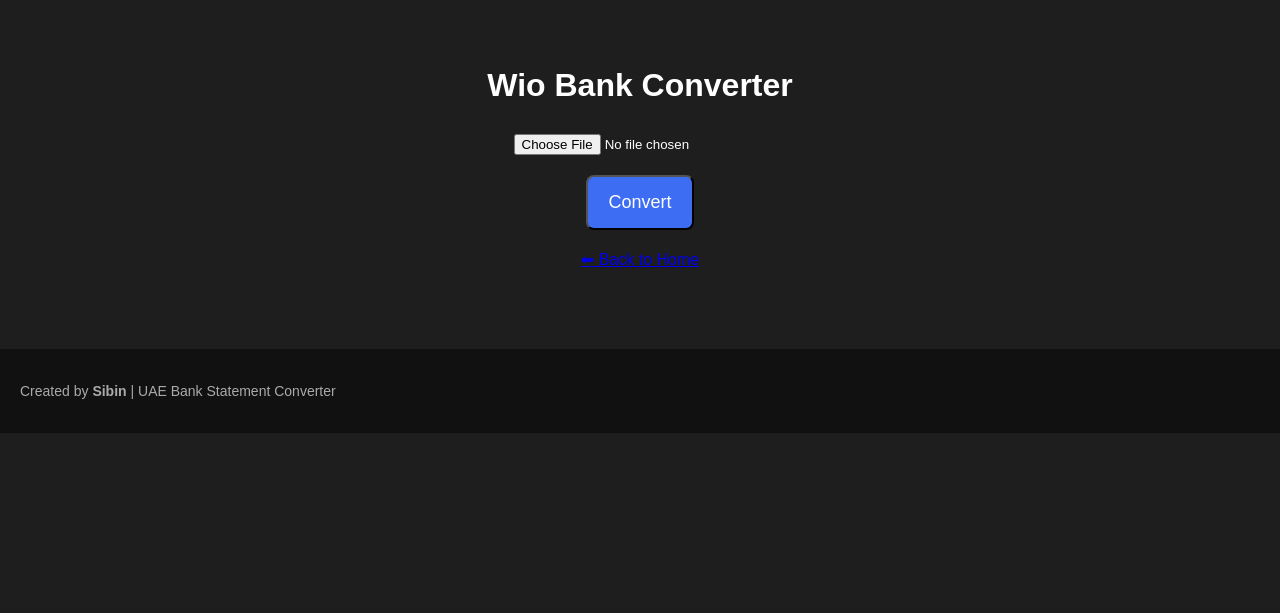
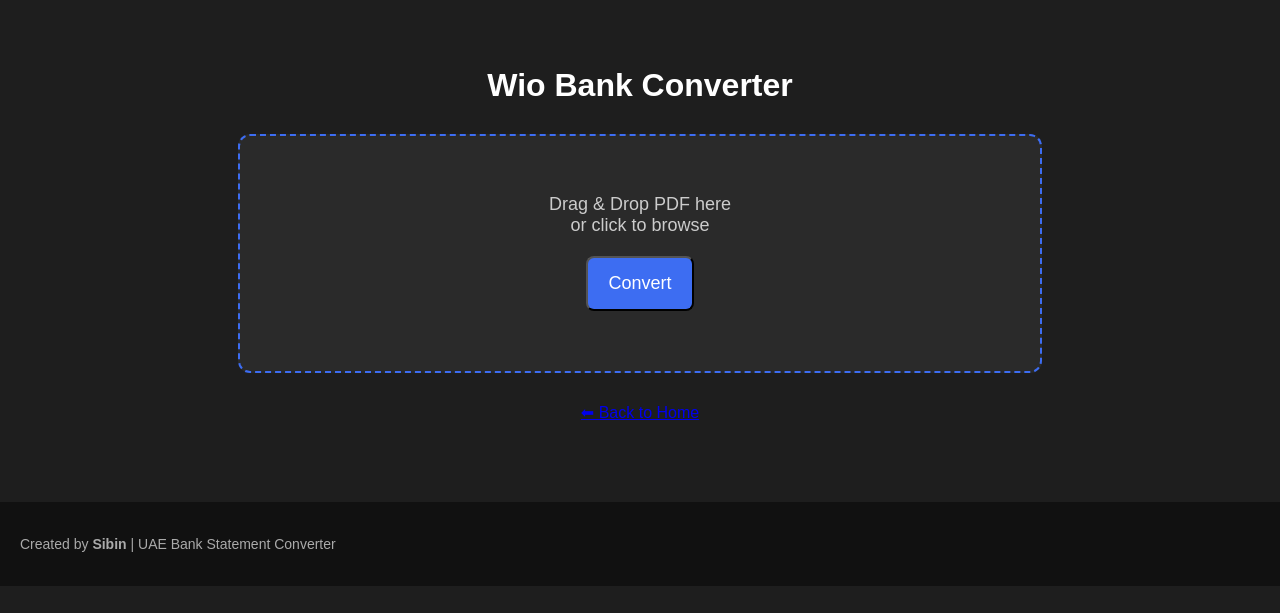
Before and after one commit to sbncodes9-debug/sbnbankconverter, a Flask app: page /wio in a window 1280 px wide. Shown: the top 613 px of the page. Run offline with Flask 3, Linux system fonts and the light colour scheme.

Commit message:
second one

```diff
--- a/static/style.css
+++ b/static/style.css
@@ -53,3 +53,26 @@
     color: #aaa;
     font-size: 14px;
 }
+/* Drag & Drop Upload Box */
+.dropzone {
+    margin: 30px auto;
+    padding: 40px;
+    width: 60%;
+    text-align: center;
+    border: 2px dashed #3d6df2;
+    border-radius: 12px;
+    cursor: pointer;
+    background: #2a2a2a;
+    transition: 0.2s;
+}
+
+.dropzone p {
+    font-size: 18px;
+    color: #ccc;
+}
+
+.dropzone.dragover {
+    background: #3d6df233;
+    border-color: #6f8aff;
+    transform: scale(1.02);
+}
--- a/templates/bank.html
+++ b/templates/bank.html
@@ -1,13 +1,63 @@
 {% extends "base.html" %}
+
 {% block content %}
 
 <h2 class="title">{{ bank_name }} Converter</h2>
 
-<form method="post" enctype="multipart/form-data" class="upload-box">
-    <input type="file" name="pdf" required>
-    <button type="submit" class="btn upload-btn">Convert</button>
-</form>
+<div id="dropzone" class="dropzone">
+    <p>Drag & Drop PDF here<br>or click to browse</p>
+
+    <form id="uploadForm" method="post" enctype="multipart/form-data">
+        <input type="file" id="fileInput" name="pdf" accept="application/pdf" required hidden>
+        <button type="submit" class="btn upload-btn">Convert</button>
+    </form>
+</div>
 
 <a class="back-link" href="/">⬅ Back to Home</a>
 
+<script>
+// --- DRAG & DROP LOGIC ---
+const dropzone = document.getElementById("dropzone");
+const fileInput = document.getElementById("fileInput");
+const form = document.getElementById("uploadForm");
+
+// Clicking dropzone opens file dialog
+dropzone.addEventListener("click", () => fileInput.click());
+
+// File selected manually
+fileInput.addEventListener("change", () => {
+    if (fileInput.files.length > 0) {
+        form.submit();
+    }
+});
+
+// Drag over
+dropzone.addEventListener("dragover", (e) => {
+    e.preventDefault();
+    dropzone.classList.add("dragover");
+});
+
+// Drag leave
+dropzone.addEventListener("dragleave", () => {
+    dropzone.classList.remove("dragover");
+});
+
+// Drop
+dropzone.addEventListener("drop", (e) => {
+    e.preventDefault();
+    dropzone.classList.remove("dragover");
+
+    // Get dropped file
+    const file = e.dataTransfer.files[0];
+
+    // Only PDF allowed
+    if (file && file.type === "application/pdf") {
+        fileInput.files = e.dataTransfer.files;
+        form.submit(); // Auto submit on drop
+    } else {
+        alert("Please upload a PDF file");
+    }
+});
+</script>
+
 {% endblock %}
```
